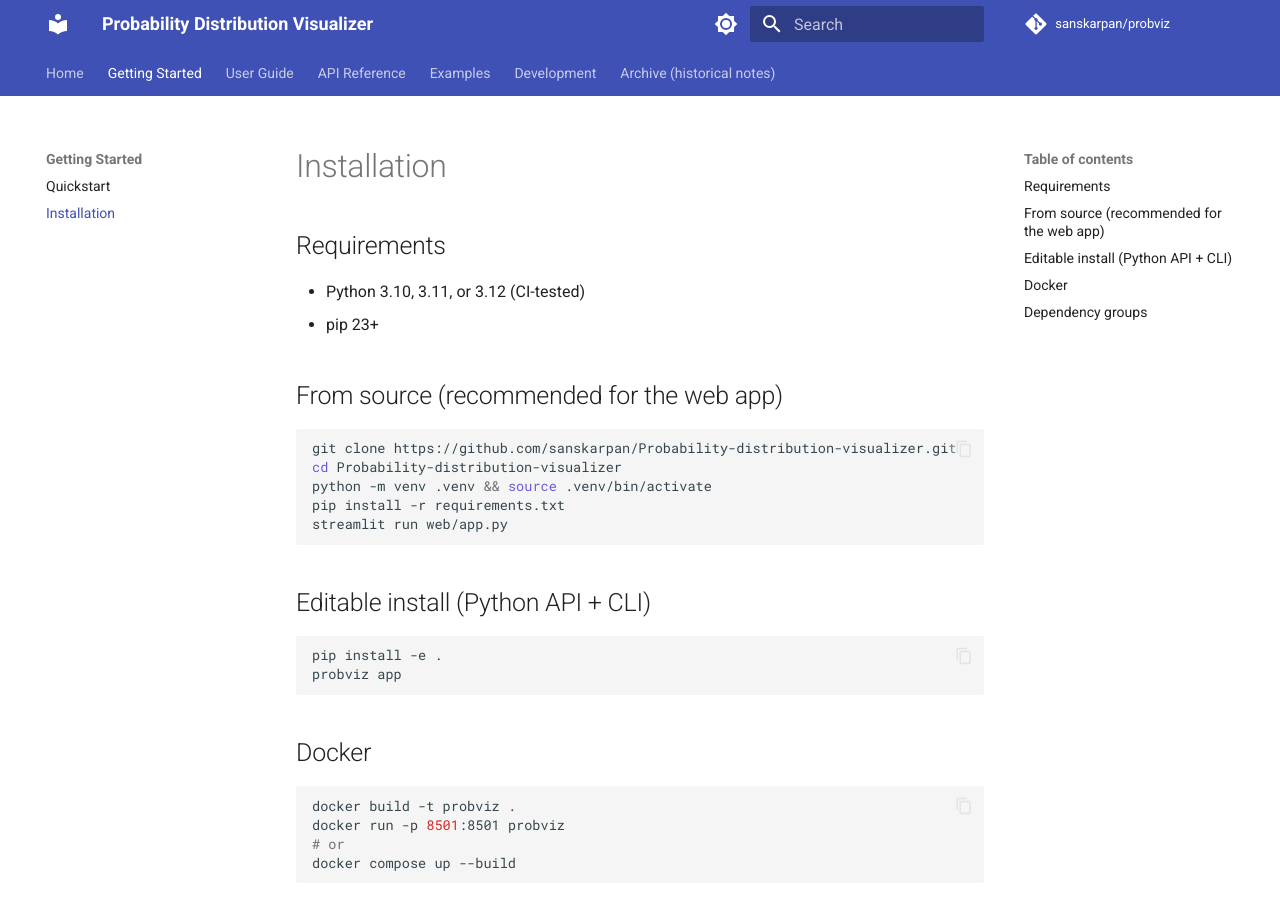
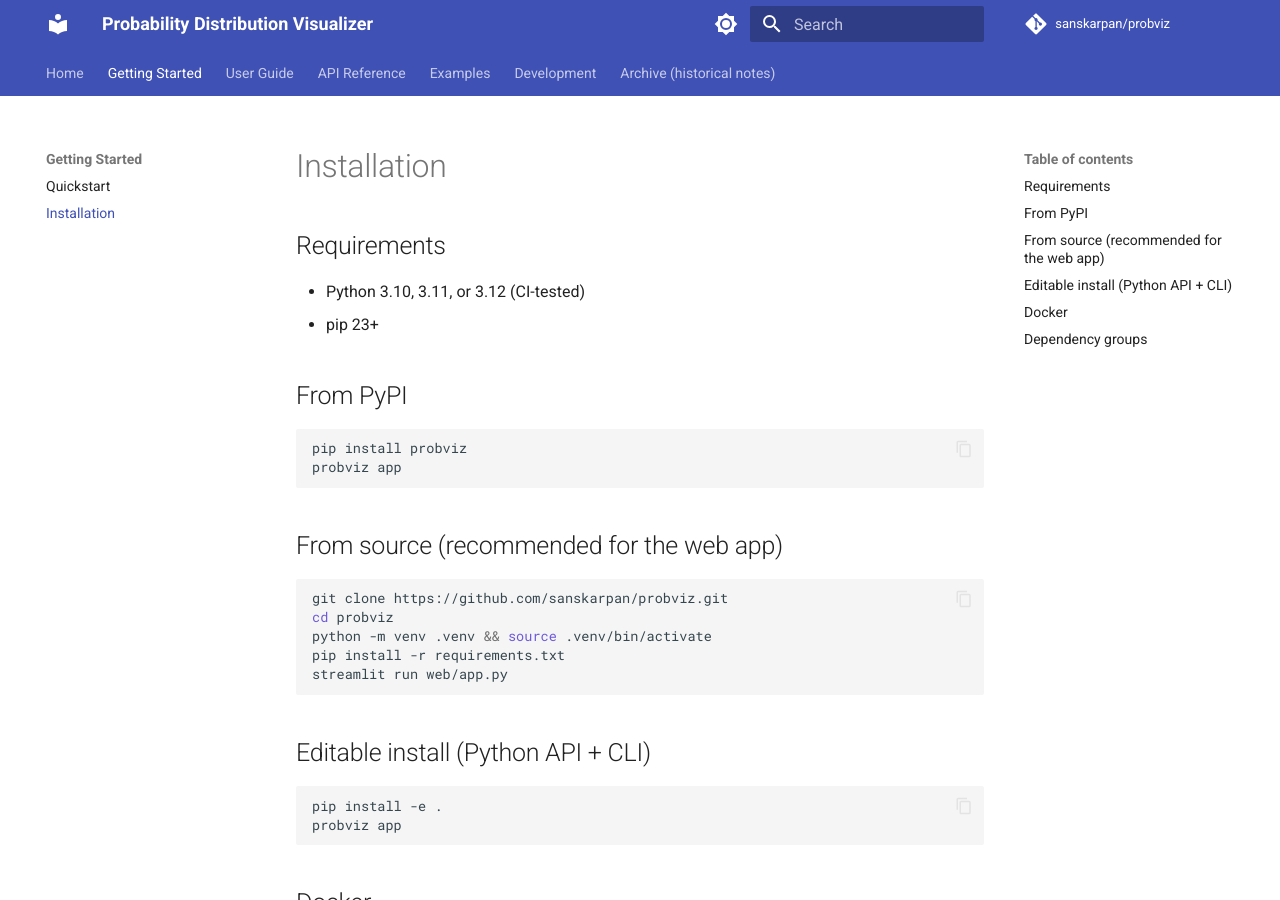
Before and after one commit to sanskarpan/Probability-distribution-visualizer, an MkDocs documentation site: the page built from docs/installation.md, in a window 1280 px wide and 900 px high. Built offline with MkDocs 1.6.1 and Material for MkDocs 9.7.7, drawn with Linux system fonts in a browser that asks for light colours; comment, search, counter and statistics services are not loaded.

Commit message:
docs: add PyPI install to installation page

````diff
--- a/docs/installation.md
+++ b/docs/installation.md
@@ -5,11 +5,18 @@
 - Python 3.10, 3.11, or 3.12 (CI-tested)
 - pip 23+
 
+## From PyPI
+
+```bash
+pip install probviz
+probviz app
+```
+
 ## From source (recommended for the web app)
 
 ```bash
-git clone https://github.com/sanskarpan/Probability-distribution-visualizer.git
-cd Probability-distribution-visualizer
+git clone https://github.com/sanskarpan/probviz.git
+cd probviz
 python -m venv .venv && source .venv/bin/activate
 pip install -r requirements.txt
 streamlit run web/app.py
````
